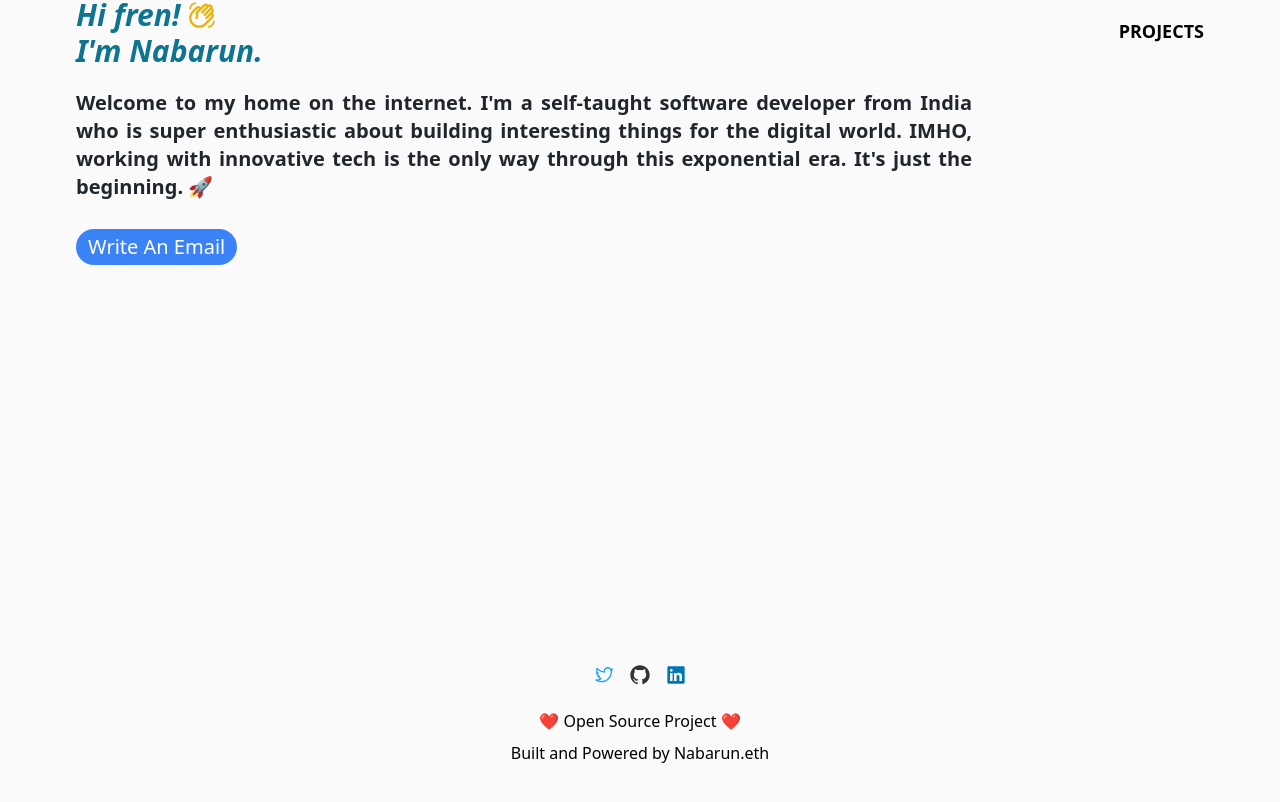
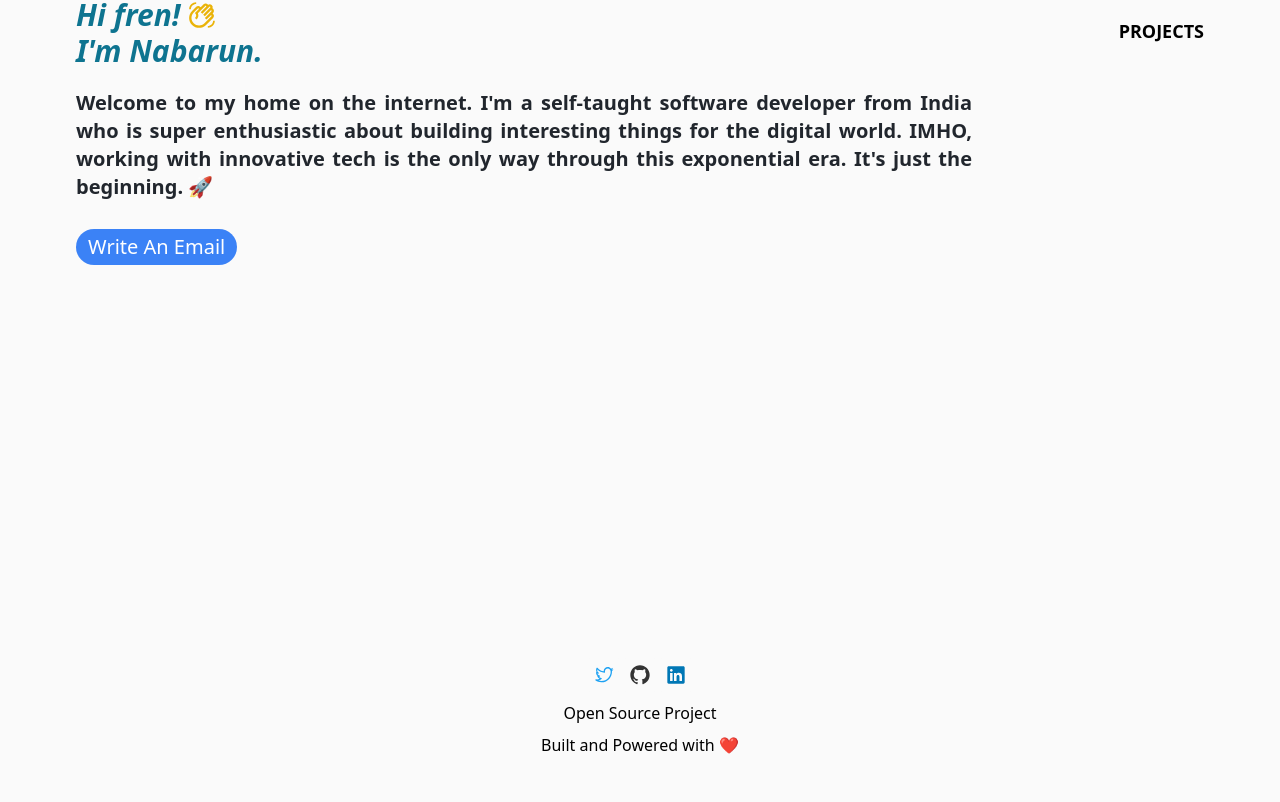
Before and after one commit to nabarvn/devfolio, a Next.js app: page / in a window 1280 px wide. Shown: the part 368-1170 px from the top of the page. Built offline with nearby package versions, Linux system fonts and the light colour scheme.

Commit message:
Change in styles

```diff
--- a/components/Footer.jsx
+++ b/components/Footer.jsx
@@ -5,7 +5,7 @@ import { Tooltip } from "react-tooltip";
 const Footer = () => {
   return (
     <footer className='container flex flex-col mx-auto items-center justify-center bottom-0 px-9 mt-32 pb-9 bg-light-gray dark:bg-night-black'>
-      <div className='flex mb-3'>
+      <div className='flex mb-1'>
         <div
           id='twitter-logo'
           className='cursor-pointer bg-light-gray dark:bg-night-black hover:bg-gray-100 dark:hover:bg-night-gray transition duration-300 rounded-lg p-1.5 md:p-2'
@@ -48,7 +48,6 @@ const Footer = () => {
         <Tooltip anchorId='linkedin-logo' content='Linkedin' place='top' />
       </div>
       <div className='p-1'>
-        <span className='cursor-default'>❤️ </span>
         <Link
           href='https://github.com/nabarvn/devfolio'
           className='hover:text-blue-500 dark:hover:text-indigo-400'
@@ -56,17 +55,9 @@ const Footer = () => {
         >
           Open Source Project
         </Link>
-        <span className='cursor-default'> ❤️</span>
       </div>
       <div className='p-1'>
-        <span className='cursor-default'>Built and Powered by </span>
-        <Link
-          href='https://app.ens.domains/name/nabarun.eth/details'
-          className='hover:text-blue-500 dark:hover:text-indigo-400'
-          target='_blank'
-        >
-          Nabarun.eth
-        </Link>
+        <span className='cursor-default'>Built and Powered with ❤️</span>
       </div>
     </footer>
   );
```
